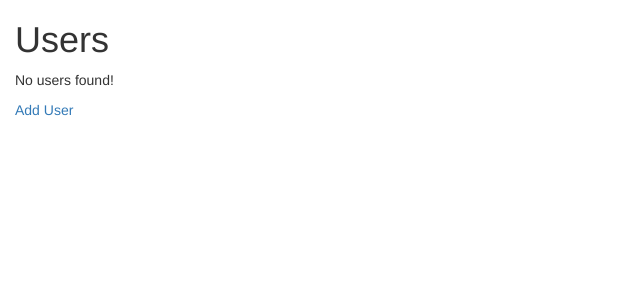
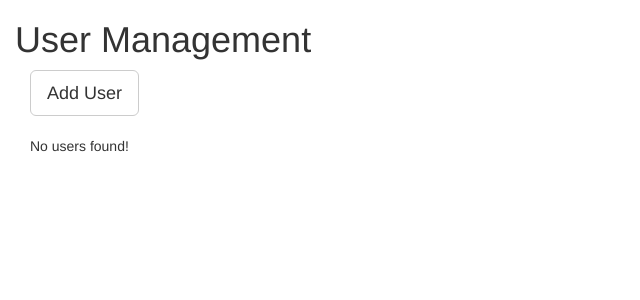
Before and after one commit to MigrantJ/cf-exam-django, a Django app: page /users/ in a window 1280 px wide. Shown: the top 300 px of the page, without its empty margins (0-640 px from the left). Run offline with Django 3.2, Linux system fonts and the light colour scheme; some libraries are stand-ins or nearby versions.

Commit message:
add bootstrap stylings

```diff
--- a/users/templates/users/base.html
+++ b/users/templates/users/base.html
@@ -2,12 +2,12 @@
 {% load staticfiles %}
 <html lang="en">
 <head>
-    <title>Test Title</title>
+    <title>User Management</title>
     <link rel="stylesheet" type="text/css" href="{% static 'users/css/bootstrap.min.css' %}"/>
 </head>
 <body>
 <div class="container-fluid">
-    <h1>Users</h1>
+    <h1>User Management</h1>
     {% if sub_template %}
         {% include sub_template %}
     {% else %}
--- a/users/templates/users/index.html
+++ b/users/templates/users/index.html
@@ -1,13 +1,25 @@
+<div class="col-sm-12">
+    <a class="btn btn-default btn-lg" href="{% url 'add' %}">Add User</a>
+    <br /><br />
+</div>
+<div class="col-sm-8">
 {% if user_list %}
-    <ul>
     {% for user in user_list %}
-        <li>
-            <a href="{% url 'detail' user.id %}">{{ user }}</a>
-            <a href="{% url 'delete' user.id %}">Delete User</a>
-        </li>
+        <div class="panel panel-default col-sm-6">
+            <a href="{% url 'detail' user.id %}">
+                <h2>
+                    {{ user }}
+                    <br />
+                    <small>This is where the bio summary will go.</small>
+                </h2>
+            </a>
+
+            <a class="btn btn-default" href="{% url 'detail' user.id %}">Edit</a>
+            <a class="btn btn-danger" href="{% url 'delete' user.id %}">Delete</a>
+            <br /><br />
+        </div>
     {% endfor %}
-    </ul>
 {% else %}
     <p>No users found!</p>
 {% endif %}
-<a href="{% url 'add' %}">Add User</a>
+</div>
```
Also changed, not shown: users/templates/users/detail.html (+35 -15 lines).
